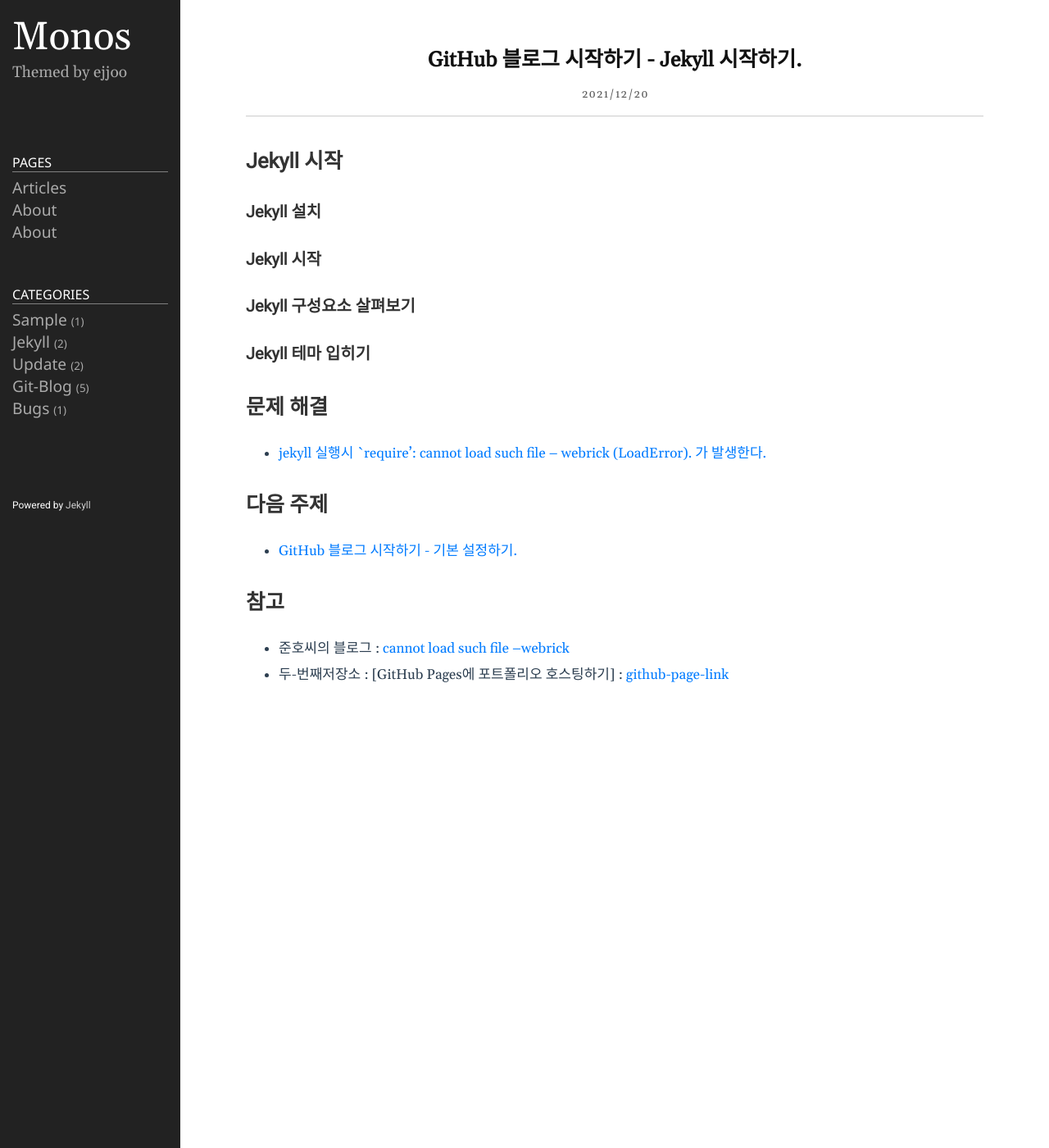
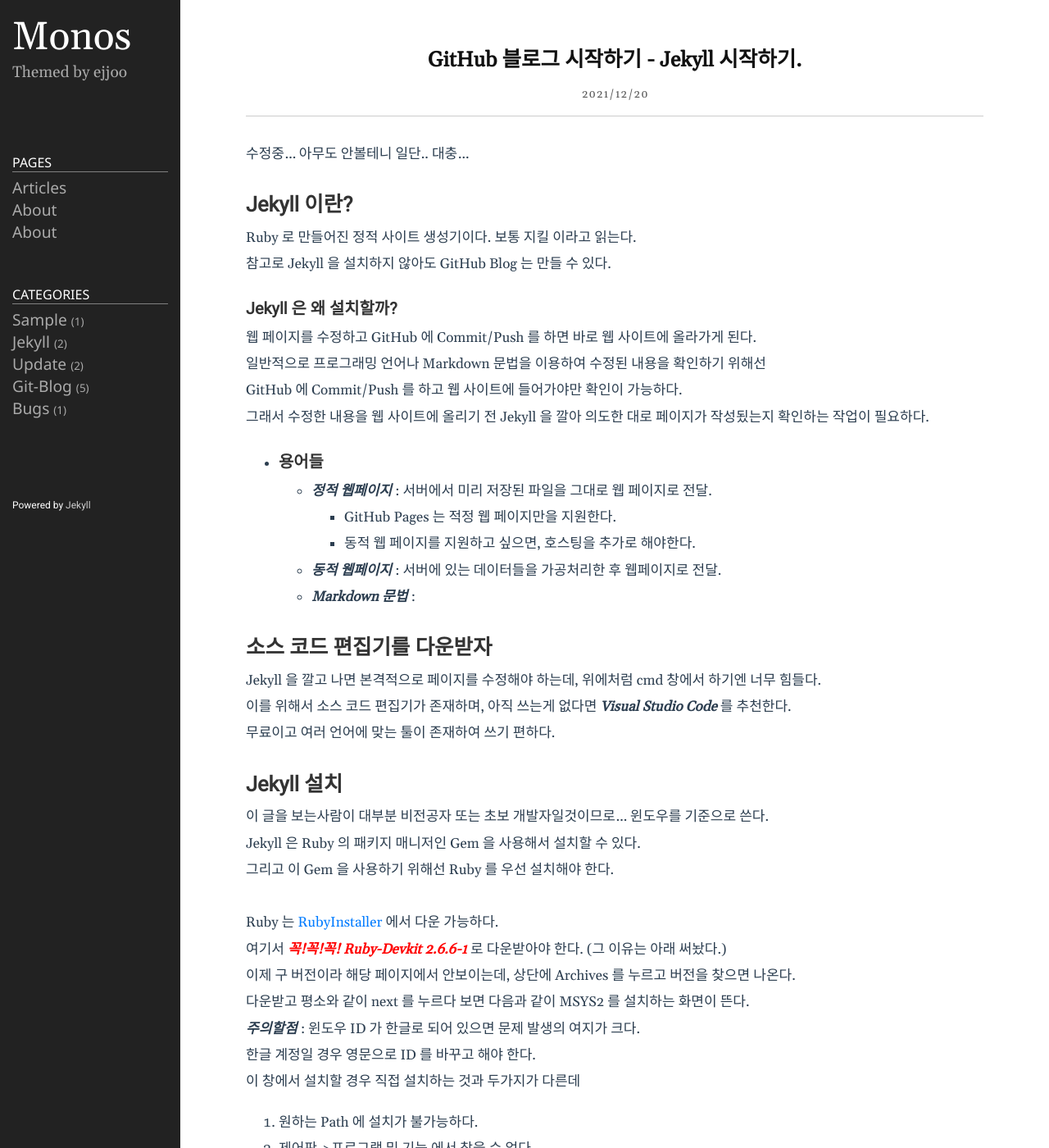
Before and after one commit to martinkang/martinkang.github.io, a Jekyll site: the page built from _posts/2021-12-20-blog-start-jekyll.markdown, in a window 1280 px wide and 1400 px high. Shown: the whole window at 82% size. Built offline with Jekyll 4.4.1, drawn with Linux system fonts in a browser that asks for light colours; some of the changed text lies outside the part shown.

Commit message:
jekyll 수정중
jekyll 수정중

```diff
--- a/_posts/2021-12-20-blog-start-github.markdown
+++ b/_posts/2021-12-20-blog-start-github.markdown
@@ -16,7 +16,6 @@ categories: Git-Blog
 <br>
 이 글은 나중에 About 으로 옮길 것인데, 블로그 글을 순차적으로 쓰면서 같이 고치기 위햐여 일단 여기 남긴다.
 블로그 글과 함께 블로그를 점차 꾸밀 예정이다.
-
 
 # GitHub Page 생성
  GitHub Blog 를 만들기 위해선 우선 Repository 를 생성해야 한다.
--- a/_posts/2021-12-20-blog-start-jekyll.markdown
+++ b/_posts/2021-12-20-blog-start-jekyll.markdown
@@ -5,15 +5,78 @@ date:   2021-12-20 18:10:00 +0900
 categories: Git-Blog
 ---
 
+ 수정중... 아무도 안볼테니 일단.. 대충...
+
+
+# Jekyll 이란?
+Ruby 로 만들어진 정적 사이트 생성기이다. 보통 지킬 이라고 읽는다.
+참고로 Jekyll 을 설치하지 않아도 GitHub Blog 는 만들 수 있다.
+
+### Jekyll 은 왜 설치할까?
+웹 페이지를 수정하고 GitHub 에 Commit/Push 를 하면 바로 웹 사이트에 올라가게 된다.
+일반적으로 프로그래밍 언어나 Markdown 문법을 이용하여 수정된 내용을 확인하기 위해선
+GitHub 에 Commit/Push 를 하고 웹 사이트에 들어가야만 확인이 가능하다.
+그래서 수정한 내용을 웹 사이트에 올리기 전 Jekyll 을 깔아 의도한 대로 페이지가 작성됬는지 확인하는 작업이 필요하다.
+
+
+- ### 용어들 ###
+  - ***정적 웹페이지*** : 서버에서 미리 저장된 파일을 그대로 웹 페이지로 전달.
+    - GitHub Pages 는 적정 웹 페이지만을 지원한다.
+    - 동적 웹 페이지를 지원하고 싶으면, 호스팅을 추가로 해야한다.
+  - ***동적 웹페이지*** : 서버에 있는 데이터들을 가공처리한 후 웹페이지로 전달.
+  - ***Markdown 문법*** :
+
+# 소스 코드 편집기를 다운받자
+Jekyll 을 깔고 나면 본격적으로 페이지를 수정해야 하는데, 위에처럼 cmd 창에서 하기엔 너무 힘들다.
+이를 위해서 소스 코드 편집기가 존재하며, 아직 쓰는게 없다면  ***Visual Studio Code***  를 추천한다.
+무료이고 여러 언어에 맞는 툴이 존재하여 쓰기 편하다.
+
+
+
+# Jekyll 설치
+이 글을 보는사람이 대부분 비전공자 또는 초보 개발자일것이므로... 윈도우를 기준으로 쓴다.
+Jekyll 은 Ruby 의 패키지 매니저인 Gem 을 사용해서 설치할 수 있다.
+그리고 이 Gem 을 사용하기 위해선 Ruby 를 우선 설치해야 한다.
+<br>
+Ruby 는 [RubyInstaller][Ruby-install-link] 에서 다운 가능하다.
+여기서 <span style="color:red">***꼭!꼭!꼭! Ruby-Devkit 2.6.6-1***</span> 로 다운받아야 한다. (그 이유는 아래 써놨다.)
+이제 구 버전이라 해당 페이지에서 안보이는데, 상단에 Archives 를 누르고 버전을 찾으면 나온다.
+다운받고 평소와 같이 next 를 누르다 보면 다음과 같이 MSYS2 를 설치하는 화면이 뜬다.
+***주의할점*** : 윈도우 ID 가 한글로 되어 있으면 문제 발생의 여지가 크다.
+한글 계정일 경우 영문으로 ID 를 바꾸고 해야 한다.
+
+이 창에서 설치할 경우 직접 설치하는 것과 두가지가 다른데
+1. 원하는 Path 에 설치가 불가능하다.
+2. 제어판->프로그램 및 기능 에서 찾을 수 없다.
+
+이게 싫다면 MSYS2 를 알아서 찾아 설치해야 한다.
+즉 MSYS2 설치는 알아서 하면 된다.
+### MSYS2 와 MINGW 는 뭐지?
+
+- ### 용어들 ###
+  - RUBY : 단순함과 생산성에 초점을 둔 동적 오픈 소스 프로그래밍 언어
+
 # Jekyll 시작
-
-### Jekyll 설치
-
-### Jekyll 시작
 
 ### Jekyll 구성요소 살펴보기
 
+
 ### Jekyll 테마 입히기
+
+
+# 의문점들
+
+### 나는 Ruby 최신 버전으로 받고싶은데?? ###
+웹에서 자료를 찾다보면 Ruby 를 받으라 하지, 정확히 몇 버전이라고 안써있는 경우도 많다.
+그럼 보통 최신버전으로 받을텐데 ( 사실 처음에 내가 그랬다. ) 그러면 어떻게 될까?
+왜 굳이 2.6.6 을 받으라고 한걸까?
+
+최신 3.0 버전으로 받으면 위와같은 상황들이 벌어진다... (실제로 처음에 3.0을 받았다.)
+요즘프로그램들은 독립적으로 만들지 않고, 배포된 많은 오픈 소스들을 필요로 한다.
+이때 오픈 소스의 버전이 변하면, 내가 기존에 쓰던기능이 사라지거나 변경될 수 있는데
+이럴경우 내 소스가 동작하지 않을 수 있다.
+그래서 항상 최신 버전을 받으면 안되고, 용도에 맞게 적절한 버전을 받아야 한다.
+
 
 # 문제 해결
 - [jekyll 실행시 `require': cannot load such file -- webrick (LoadError). 가 발생한다.][준호-link]
@@ -24,9 +87,19 @@ categories: Git-Blog
 
 # 참고
 - 준호씨의 블로그 : [cannot load such file --webrick][준호-link]
-- 두-번째저장소 : [GitHub Pages에 포트폴리오 호스팅하기] : [github-page-link]
+- 두-번째저장소 : [GitHub Pages에 포트폴리오 호스팅하기][github-page-link]
+- IT Technical Training : [Jekyll 기반의 GitHub Page 생성][it-tech-link]
+- wikipedia : [Jekyll(software) 정의][jekyll-wiki-link]
+- Jekyll : [Jekyll 공식사이트][jekyll-link]
+- Ruby : [Ruby 한국어 공식 웹사이트][Ruby-link]
+
 
 
 [준호-link]: https://junho85.pe.kr/1850
 [github-page-link]: https://shxrecord.tistory.com/203
-[config-link]:/git-blog/2021/12/20/blog-start-github-config.html
+[it-tech-link]: https://moon9342.github.io/jekyll-start
+[jekyll-link]: https://jekyllrb.com/
+[jekyll-wiki-link]: https://en.wikipedia.org/wiki/Jekyll_(software)
+[Ruby-link]: https://www.ruby-lang.org/ko/
+[Ruby-install-link]: https://rubyinstaller.org/downloads/
+[config-link]: /git-blog/2021/12/20/blog-start-github-config.html
```
